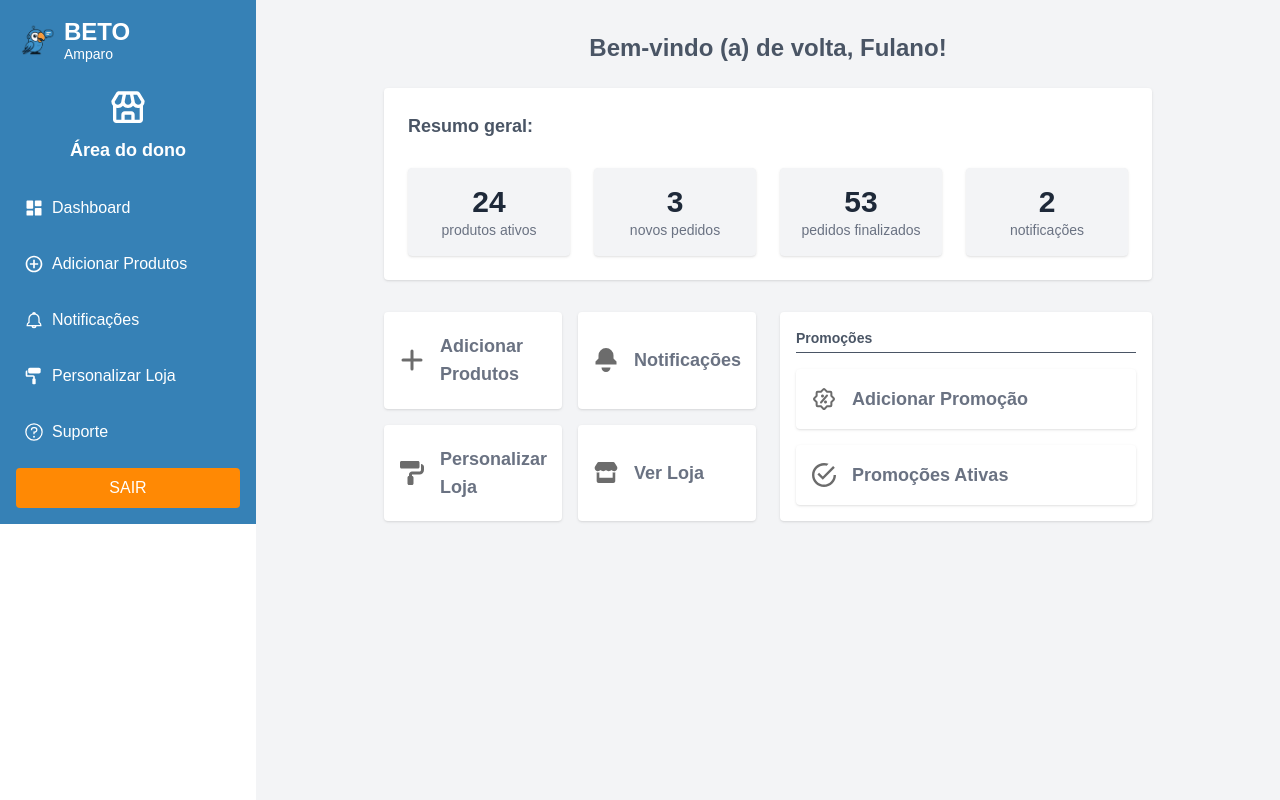
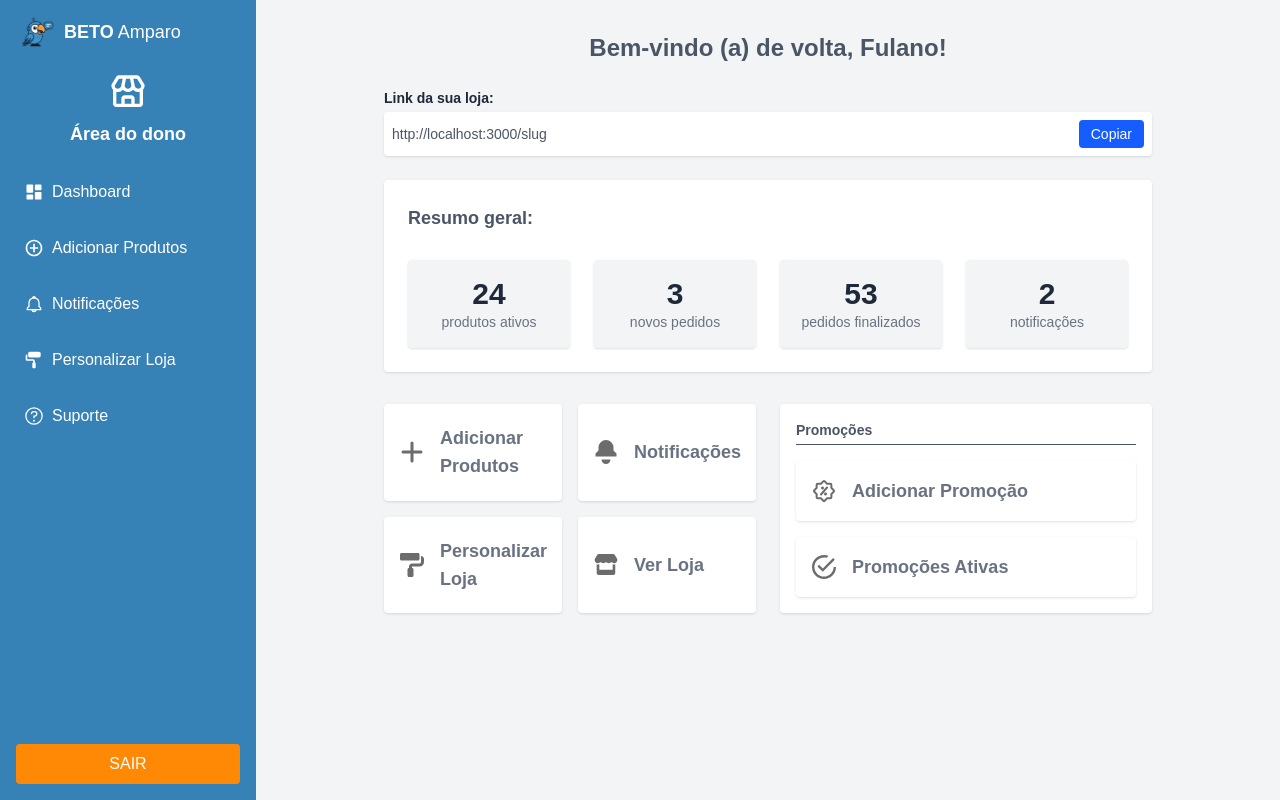
Before and after one commit to gabrielbdsm/beto-amparo, a Next.js app in the folder frontEnd/: page /empresa/donoarea in a window 1280 px wide. Built offline with nearby package versions, Linux system fonts and the light colour scheme.

Commit message:
Correção na navbar e adicionado o campo de link da loja no donoarea.js

```diff
--- a/frontEnd/pages/empresa/donoarea.js
+++ b/frontEnd/pages/empresa/donoarea.js
@@ -13,7 +13,6 @@ export default function OwnerDashboard() {
 
   return (
     <div className="min-h-screen flex flex-col md:flex-row">
-      {/* Topbar com botão hambúrguer no mobile */}
       <div className="bg-[#3681B6] text-white flex items-center justify-between p-4 md:hidden">
         <div className="flex items-center gap-2">
           <Image src="/logo.png" alt="Logo" width={32} height={32} />
@@ -25,24 +24,22 @@ export default function OwnerDashboard() {
           </svg>
         </button>
       </div>
-
-      {/* Sidebar responsiva */}
       <aside className={`
-        fixed md:static z-40 bg-[#3681B6] text-white w-64 h-full p-4 flex flex-col justify-between
+        fixed md:static z-40 bg-[#3681B6] text-white w-64 min-h-screen p-4 flex flex-col justify-between
         transition-transform duration-300
         ${sidebarOpen ? 'translate-x-0' : '-translate-x-full'} md:translate-x-0
       `}>
         <div>
           <div className="flex items-center mb-4">
             <Image src="/logo.png" alt="Logo" width={40} height={40} className="mr-2" />
-            <div className="leading-tight">
-              <div className="font-bold text-2xl">BETO</div>
-              <div className="text-sm -mt-1">Amparo</div>
+            <div className="leading-tight text-lg">
+              <span className="font-bold">BETO</span>{' '}
+              <span className="font-normal">Amparo</span>
             </div>
           </div>
           <div className="flex flex-col gap-4">
             <div
-              onClick={() => router.push('/owner')}
+              onClick={() => router.push('/empresa/donoarea')}
               className="flex flex-col items-center gap-2 p-2 cursor-pointer text-center"
             >
               <Image src="/icons/store_white.svg" alt="Área do dono" width={40} height={40} />
@@ -57,14 +54,29 @@ export default function OwnerDashboard() {
           </div>
         </div>
         <button className="bg-orange-400 hover:bg-orange-500 p-2 rounded text-white mt-4">SAIR</button>
-        <div className="h-0 md:hidden" />
       </aside>
 
-      {/* Conteúdo principal */}
-      <main className="flex-1 bg-gray-100 p-6 md:p-8 mt-[64px] md:mt-0">
+      <main className="flex-1 bg-gray-100 p-6 md:p-8">
         <h1 className="text-2xl font-bold text-gray-600 mb-6 text-center">Bem-vindo (a) de volta, Fulano!</h1>
-
-        {/* Estatísticas */}
+        <div className="mt-4 w-full max-w-3xl mx-auto mb-6">
+          <label className="block text-gray-800 text-sm mb-1 font-bold">Link da sua loja:</label>
+          <div className="flex items-center bg-white rounded shadow p-2">
+            <input
+              type="text"
+              readOnly
+              value="http://localhost:3000/slug"
+              className="flex-1 outline-none bg-transparent text-sm text-gray-600"
+            />
+            <button
+              onClick={() => {
+                navigator.clipboard.writeText("http://localhost:3000/slug");
+              }}
+              className="ml-2 bg-blue-600 hover:bg-blue-700 text-white text-sm px-3 py-1 rounded"
+            >
+              Copiar
+            </button>
+          </div>
+        </div>
         <div className="bg-white rounded shadow p-6 w-full max-w-3xl mx-auto grid grid-cols-2 md:grid-cols-4 gap-6 mb-8">
           <div className="col-span-2 md:col-span-4">
             <h2 className="text-lg font-semibold text-gray-600 mb-1">Resumo geral:</h2>
@@ -75,17 +87,13 @@ export default function OwnerDashboard() {
           <InfoCard value="2" sub="notificações" />
         </div>
 
-        {/* Ações principais e promoções */}
         <div className="grid grid-cols-1 md:grid-cols-2 gap-6 w-full max-w-3xl mx-auto">
-          {/* Ações principais */}
           <div className="grid grid-cols-2 gap-4">
             <ActionCard icon="/icons/add2.svg" label="Adicionar Produtos" path="/adicionar-produto" />
             <ActionCard icon="/icons/notification.svg" label="Notificações" path="/notificacoes" />
             <ActionCard icon="/icons/paint_gray.svg" label="Personalizar Loja" path="/personalizacao-loja" />
             <ActionCard icon="/icons/store_gray.svg" label="Ver Loja" path="/loja" />
           </div>
-
-          {/* Promoções */}
           <div className="bg-white rounded shadow p-4 flex flex-col gap-4">
             <div className="text-sm font-semibold text-gray-600 border-b pb-1">Promoções</div>
             <ActionCard icon="/icons/sale.svg" label="Adicionar Promoção" noBg />
@@ -97,7 +105,6 @@ export default function OwnerDashboard() {
   );
 }
 
-// Item de menu lateral
 function NavItem({ icon, label, path }) {
   const router = useRouter();
   return (
@@ -111,7 +118,6 @@ function NavItem({ icon, label, path }) {
   );
 }
 
-// Cartão de informação
 function InfoCard({ value, sub }) {
   return (
     <div className="bg-gray-100 p-4 rounded shadow text-center">
@@ -121,7 +127,6 @@ function InfoCard({ value, sub }) {
   );
 }
 
-// Cartão de ação
 function ActionCard({ icon, label, path, noBg = false }) {
   const router = useRouter();
   const classes = `
```
